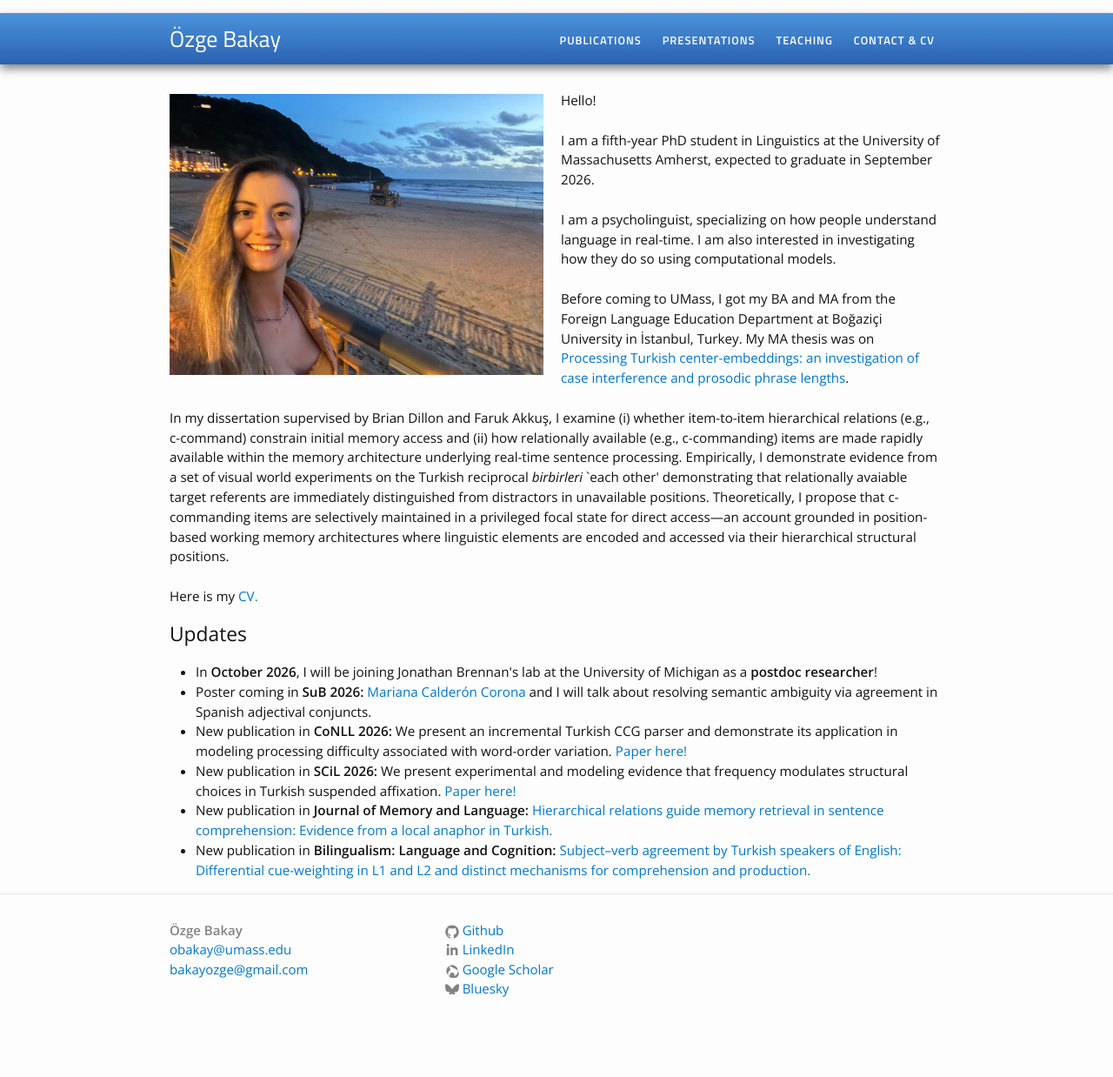
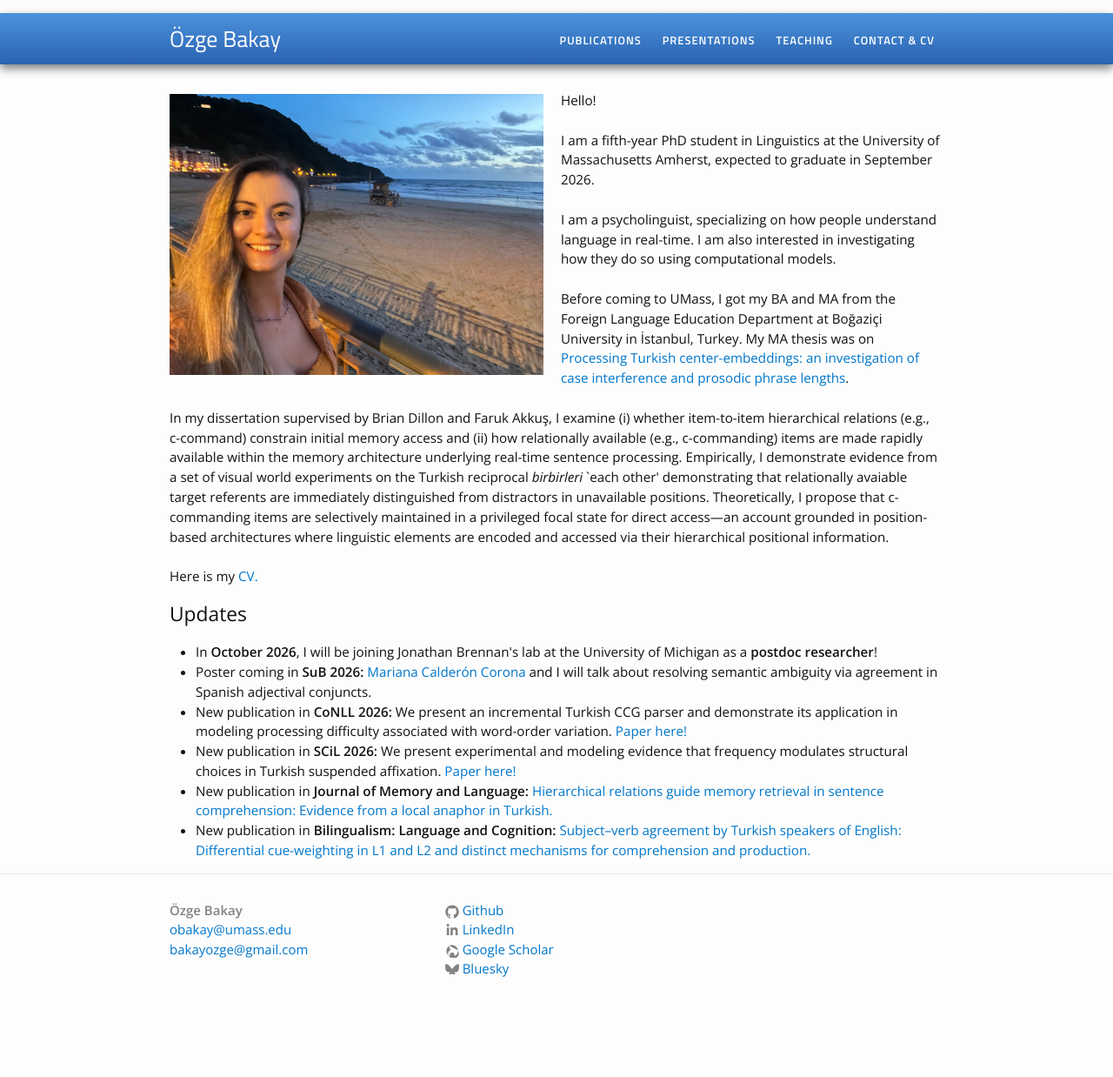
Before and after one commit to ozgebakay/ozgebakay.github.io, a Jekyll site: the page built from index.html, in a window 1280 px wide. Shown: the whole page at 87% size. Built offline with Jekyll 4.4.1, drawn with Linux system fonts in a browser that asks for light colours; after the commit the page ends 1215 px from its top, so only the background shows below that.

Commit message:
Update index.html

```diff
--- a/index.html
+++ b/index.html
@@ -14,7 +14,7 @@
 
 Before coming to UMass, I got my BA and MA from the Foreign Language Education Department at Boğaziçi University in İstanbul, Turkey. My MA thesis was on <a href="https://drive.google.com/file/d/14g6h468X45LS5cQqZ8u38hscxFIGchVK/view" target="_blank">Processing Turkish center-embeddings: an investigation of case interference and prosodic phrase lengths</a>.<br><br>
 
-In my dissertation supervised by Brian Dillon and Faruk Akkuş, I examine (i) whether item-to-item hierarchical relations (e.g., c-command) constrain initial memory access and (ii) how relationally available (e.g., c-commanding) items are made rapidly available within the memory architecture underlying real-time sentence processing. Empirically, I demonstrate evidence from a set of visual world experiments on the Turkish reciprocal <i>birbirleri</i> `each other' demonstrating that relationally avaiable target referents are immediately distinguished from distractors in unavailable positions. Theoretically, I propose that c-commanding items are selectively maintained in a privileged focal state for direct access&mdash;an account grounded in position-based working memory architectures where linguistic elements are encoded and accessed via their hierarchical structural positions. <br><br>
+In my dissertation supervised by Brian Dillon and Faruk Akkuş, I examine (i) whether item-to-item hierarchical relations (e.g., c-command) constrain initial memory access and (ii) how relationally available (e.g., c-commanding) items are made rapidly available within the memory architecture underlying real-time sentence processing. Empirically, I demonstrate evidence from a set of visual world experiments on the Turkish reciprocal <i>birbirleri</i> `each other' demonstrating that relationally avaiable target referents are immediately distinguished from distractors in unavailable positions. Theoretically, I propose that c-commanding items are selectively maintained in a privileged focal state for direct access&mdash;an account grounded in position-based architectures where linguistic elements are encoded and accessed via their hierarchical positional information. <br><br>
 
 Here is my <a href="/OzgeBakay_CV.pdf">CV.</a></p>
 
```
